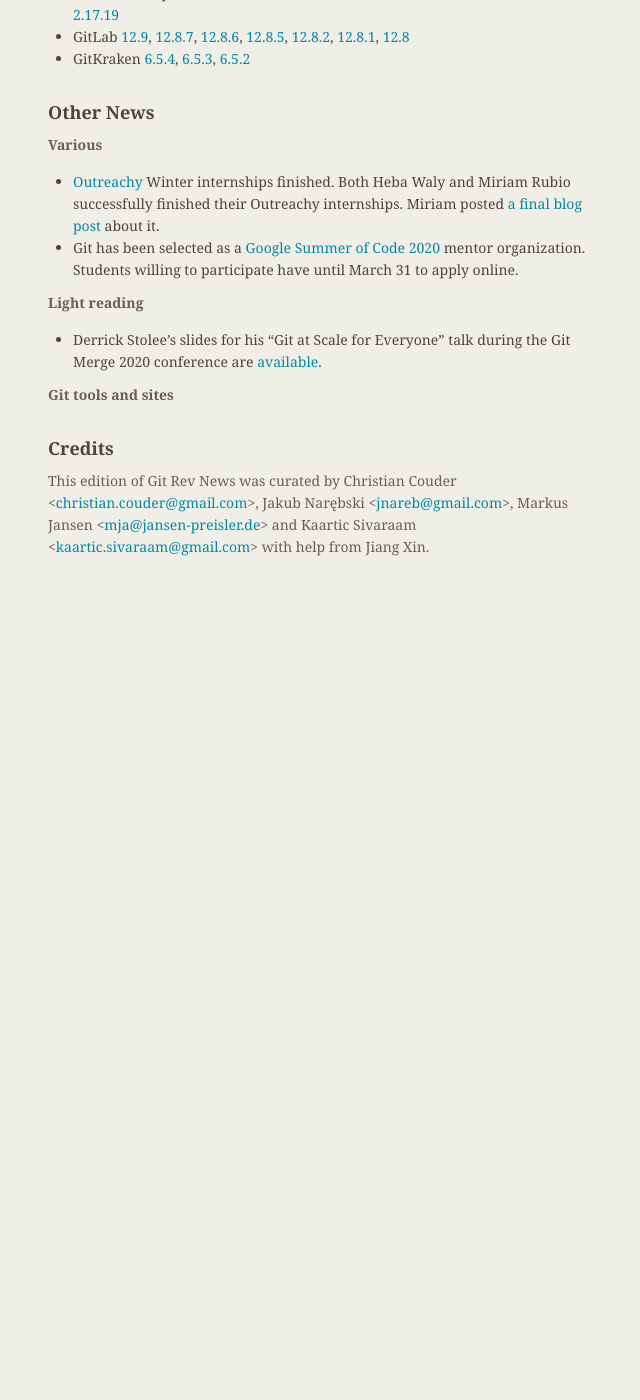
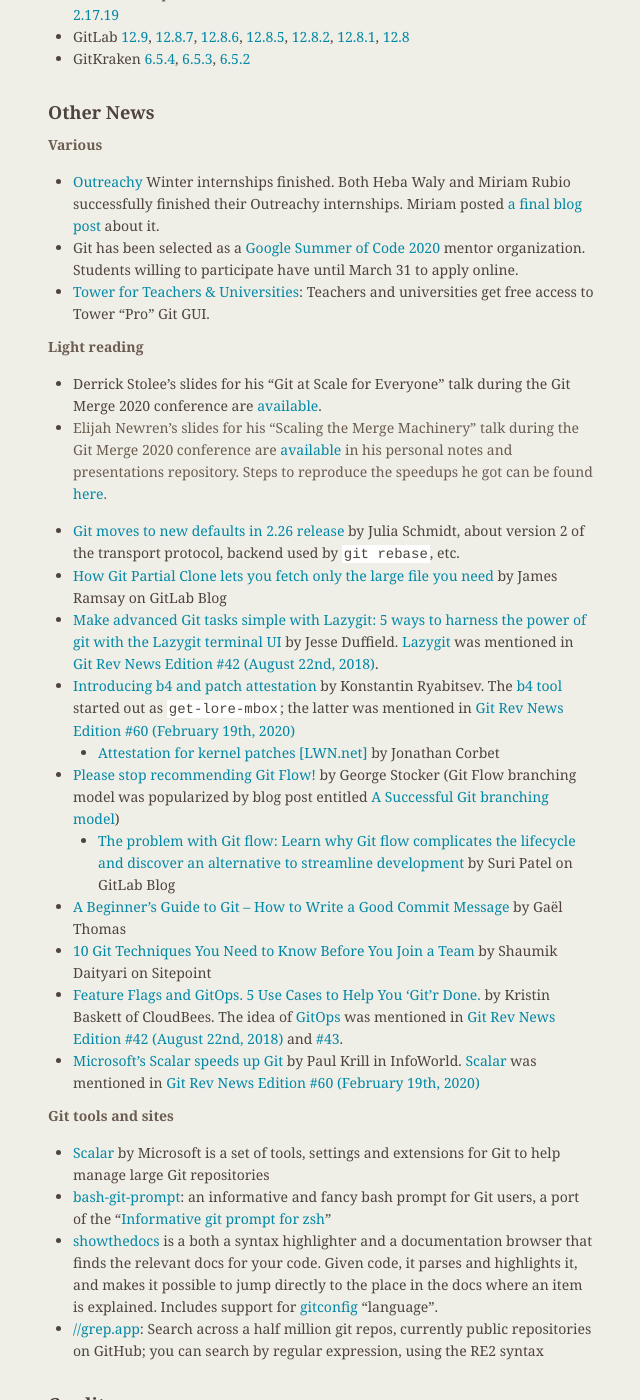
Before and after one commit to git/git.github.io, a Jekyll site: the page built from rev_news/drafts/edition-61.md, in a window 1280 px wide and 1400 px high, scrolled down 1405 px. Shown: the whole window, without its empty margins (486-1126 px from the left). Built offline with Jekyll 4.4.1, drawn with Linux system fonts in a browser that asks for light colours; before the commit the page ends 1978 px from its top, so only the background shows below that.

Commit message:
rn-61: Add links to various articles, sites and tools

```diff
--- a/rev_news/drafts/edition-61.md
+++ b/rev_news/drafts/edition-61.md
@@ -131,14 +131,42 @@
   [Google Summer of Code 2020](https://summerofcode.withgoogle.com/)
   mentor organization. Students willing to participate have until
   March 31 to apply online.
+* [Tower for Teachers & Universities](https://www.git-tower.com/education/):
+  Teachers and universities get free access to Tower "Pro" Git GUI.
 
 __Light reading__
 
 * Derrick Stolee's slides for his "Git at Scale for Everyone" talk
   during the Git Merge 2020 conference are [available](https://stolee.dev/docs/git-merge-2020.pdf).
+* Elijah Newren's slides for his "Scaling the Merge Machinery" talk
+  during the Git Merge 2020 conference are [available](https://github.com/newren/presentations/blob/pdfs/merge-performance/merge-performance-slides.pdf)
+  in his personal notes and presentations repository.
+  Steps to reproduce the speedups he got can be found [here](https://github.com/newren/git/blob/git-merge-2020-demo/README.md).
+
+* [Git moves to new defaults in 2.26 release](https://devclass.com/2020/03/23/git-moves-to-new-defaults-in-2-26-release/) by Julia Schmidt, about version 2 of the transport protocol, backend used by `git rebase`, etc.
+* [How Git Partial Clone lets you fetch only the large file you need](https://about.gitlab.com/blog/2020/03/13/partial-clone-for-massive-repositories/) by James Ramsay on GitLab Blog
+* [Make advanced Git tasks simple with Lazygit: 5 ways to harness the power of git with the Lazygit terminal UI](https://opensource.com/article/20/3/lazygit) by Jesse Duffield.
+  [Lazygit](https://github.com/jesseduffield/lazygit) was mentioned in [Git Rev News Edition #42 (August 22nd, 2018)](https://git.github.io/rev_news/2018/08/22/edition-42/).
+* [Introducing b4 and patch attestation](https://people.kernel.org/monsieuricon/introducing-b4-and-patch-attestation) by Konstantin Ryabitsev.
+  The [b4 tool](https://git.kernel.org/pub/scm/utils/b4/b4.git) started out as `get-lore-mbox`;
+  the latter was mentioned in [Git Rev News Edition #60 (February 19th, 2020)](https://git.github.io/rev_news/2020/02/19/edition-60/#other-news)
+  * [Attestation for kernel patches [LWN.net]](https://lwn.net/Articles/813646/) by Jonathan Corbet
+* [Please stop recommending Git Flow!](https://georgestocker.com/2020/03/04/please-stop-recommending-git-flow/) by George Stocker (Git Flow branching model was popularized by blog post entitled [A Successful Git branching model](https://nvie.com/posts/a-successful-git-branching-model/))
+  * [The problem with Git flow: Learn why Git flow complicates the lifecycle and discover an alternative to streamline development](https://about.gitlab.com/blog/2020/03/05/what-is-gitlab-flow/) by Suri Patel on GitLab Blog
+* [A Beginner’s Guide to Git -- How to Write a Good Commit Message](https://www.freecodecamp.org/news/a-beginners-guide-to-git-how-to-write-a-good-commit-message/) by Gaël Thomas
+* [10 Git Techniques You Need to Know Before You Join a Team](https://www.sitepoint.com/git-techniques-to-know-before-you-join-a-team/) by Shaumik Daityari on Sitepoint
+* [Feature Flags and GitOps. 5 Use Cases to Help You ‘Git’r Done.](https://dev.to/cloudbees/feature-flags-and-gitops-5-use-cases-to-help-you-git-r-done-45ga) by Kristin Baskett of CloudBees.
+  The idea of [GitOps](https://www.cloudbees.com/blog/gitops-dev-dash-ops) was mentioned in
+  [Git Rev News Edition #42 (August 22nd, 2018)](https://git.github.io/rev_news/2018/08/22/edition-42/) and [#43](https://git.github.io/rev_news/2018/09/19/edition-43/).
+* [Microsoft’s Scalar speeds up Git](https://www.infoworld.com/article/3528008/microsofts-scalar-speeds-up-git.html) by Paul Krill in InfoWorld.
+  [Scalar](https://github.com/microsoft/scalar/) was mentioned in [Git Rev News Edition #60 (February 19th, 2020)](https://git.github.io/rev_news/2020/02/19/edition-60/)
 
 __Git tools and sites__
 
+* [Scalar](https://github.com/microsoft/scalar/) by Microsoft is a set of tools, settings and extensions for Git to help manage large Git repositories
+* [bash-git-prompt](https://github.com/magicmonty/bash-git-prompt): an informative and fancy bash prompt for Git users, a port of the "[Informative git prompt for zsh](https://github.com/olivierverdier/zsh-git-prompt)"
+* [showthedocs](http://showthedocs.com/) is a both a syntax highlighter and a documentation browser that finds the relevant docs for your code.  Given code, it parses and highlights it, and makes it possible to jump directly to the place in the docs where an item is explained.  Includes support for [gitconfig](https://git-scm.com/docs/git-config) "language".
+* [//grep.app](https://grep.app/): Search across a half million git repos, currently public repositories on GitHub; you can search by regular expression, using the RE2 syntax
 
 ## Credits
 
```
